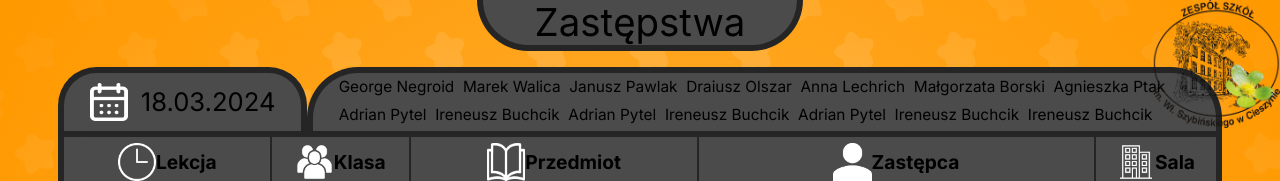
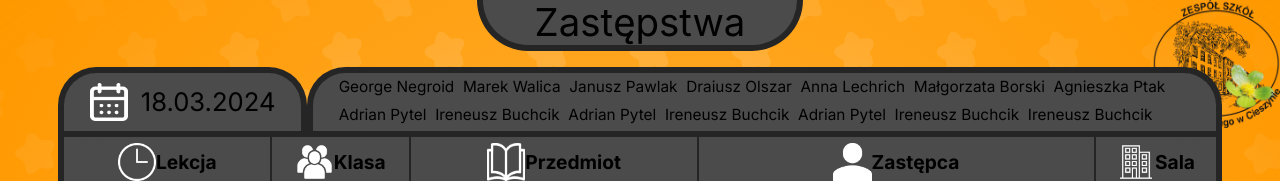
Before and after one commit to SpecialJayy/Substitutions-display-system, a Next.js app: page /display in a window 1280 px wide. Shown: the top 181 px of the page. Built offline with nearby package versions, Linux system fonts and the light colour scheme.

Commit message:
Update globals.css

```diff
--- a/src/app/globals.css
+++ b/src/app/globals.css
@@ -84,6 +84,7 @@ body {
   top: 0;
   width: 10vw;
   height: 10vw;
+  z-index: -1;
 }
 
 .header {
@@ -253,7 +254,7 @@ table .klasa{
   background-color: var(--background);
   border: solid var(--border);
   box-sizing: border-box;
-  border-radius: 4vw 4vw 0 0;
+  border-radius: 3vw 3vw 0 0;
   padding-left: 2vw;
   padding-right: 2vw;
   font-size: 1.2vw;
@@ -264,3 +265,8 @@ table .klasa{
   height: 5vw;
   max-height: 100%;
 }
+
+.bold {
+  font-weight: bold;
+  text-decoration: underline;
+}
```
